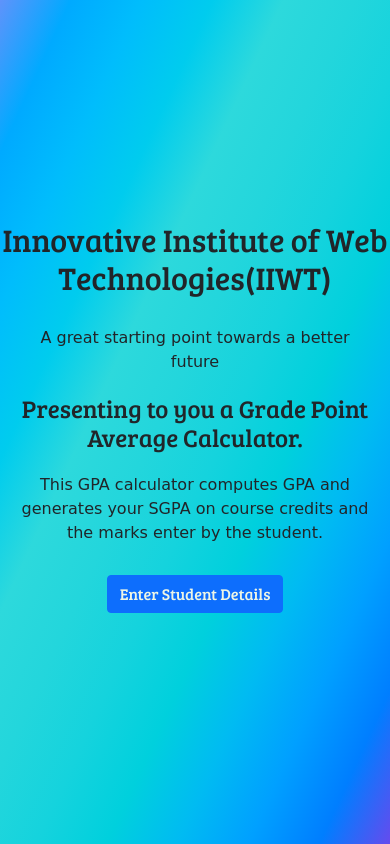
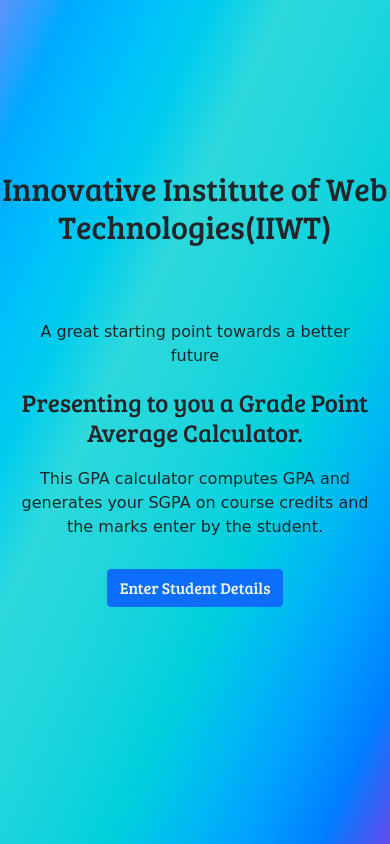
Before and after one commit to Rah-byte301/GP-Calculator-Innoreva, a plain HTML site: page index.html in a window 390 px wide. Drawn offline with nearby package versions, Linux system fonts and the light colour scheme; a web font is replaced by a local one.

Commit message:
Update style.css

```diff
--- a/style.css
+++ b/style.css
@@ -56,10 +56,15 @@ label {
   font-size: 2.7rem;
 }
 
-#name{
-  position:relative;
+#name {
+  position: absolute;
+  top: 170px;
 }
 
+#briefing {
+  position: absolute;
+  top: 300px;
+}
 .tagline {
   margin: 20px;
 }
@@ -123,17 +128,28 @@ footer {
   #collegeName {
     font-size: 2rem;
   }
+
+  #name {
+    position: absolute;
+    top: 170px;
+  }
+
+  #briefing {
+    position: absolute;
+    top: 300px;
+  }
   .content {
     display: none;
     position: absolute;
     top: 170px;
   }
+
   #tag {
     font-size: 1rem;
     font-family: "Akaya Telivigala", cursive;
   }
   footer {
-    margin: 20px;
+    margin: 75px;
   }
   #stdForm {
     margin: 15px;
```
